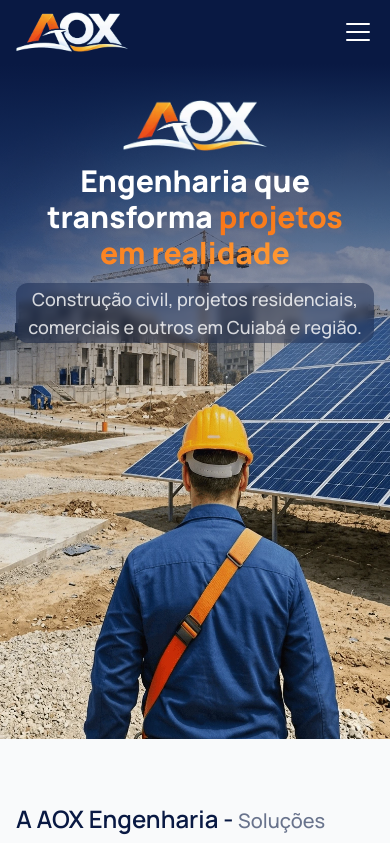
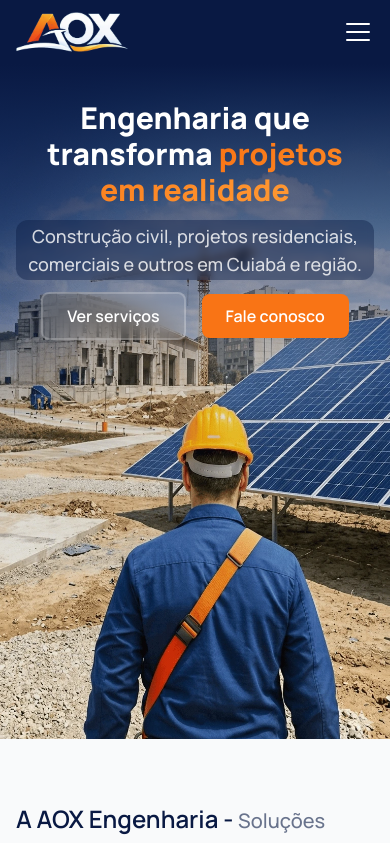
Before and after one commit to levyprado/aox-engenharia, a Next.js app: page / in a window 390 px wide. Shown: the top 843 px of the page. Built offline with nearby package versions, Linux system fonts and the light colour scheme.

Commit message:
feat: remove hero logo and enable cta's on mobile

```diff
--- a/src/components/sections/hero.tsx
+++ b/src/components/sections/hero.tsx
@@ -1,4 +1,3 @@
-import Image from 'next/image'
 import Button from '../ui/button'
 import Container from '../ui/container'
 
@@ -15,14 +14,7 @@ export default function Hero({ id, ...props }: HeroProps) {
     >
       <div className='pointer-events-none absolute inset-0 bg-linear-to-b from-primary via-primary/10 to-transparent' />
       <Container>
-        <div className='relative mt-[10%] flex flex-col items-center gap-3 text-center text-light sm:max-w-lg sm:items-start sm:text-start md:mt-[15%] lg:mt-[7%] xl:max-w-2xl xl:gap-6 2xl:max-w-4xl'>
-          <Image
-            src='/logo.webp'
-            alt='AOX'
-            width={671}
-            height={238}
-            className='w-36 sm:w-48 xl:hidden'
-          />
+        <div className='relative mt-[10%] flex flex-col items-center gap-3 text-center text-light sm:max-w-lg sm:items-start sm:text-start md:mt-[15%] lg:mt-[10%] xl:mt-[7%] xl:max-w-2xl xl:gap-6 2xl:max-w-4xl'>
           <h1 className='text-3xl font-black text-balance sm:text-4xl xl:text-5xl xl:leading-14 2xl:text-6xl 2xl:leading-16'>
             Engenharia que transforma{' '}
             <span className='text-gradient'>projetos em realidade</span>
@@ -31,7 +23,7 @@ export default function Hero({ id, ...props }: HeroProps) {
             Construção civil, projetos residenciais, comerciais e outros em
             Cuiabá e região.
           </p>
-          <div className='hidden items-center gap-4 text-lg xl:flex'>
+          <div className='flex items-center gap-4 xl:text-lg'>
             <Button
               href='#servicos'
               className='border-2 border-light/20 bg-light/10 px-6 py-2.5 backdrop-blur-md hover:bg-light/20'
```
